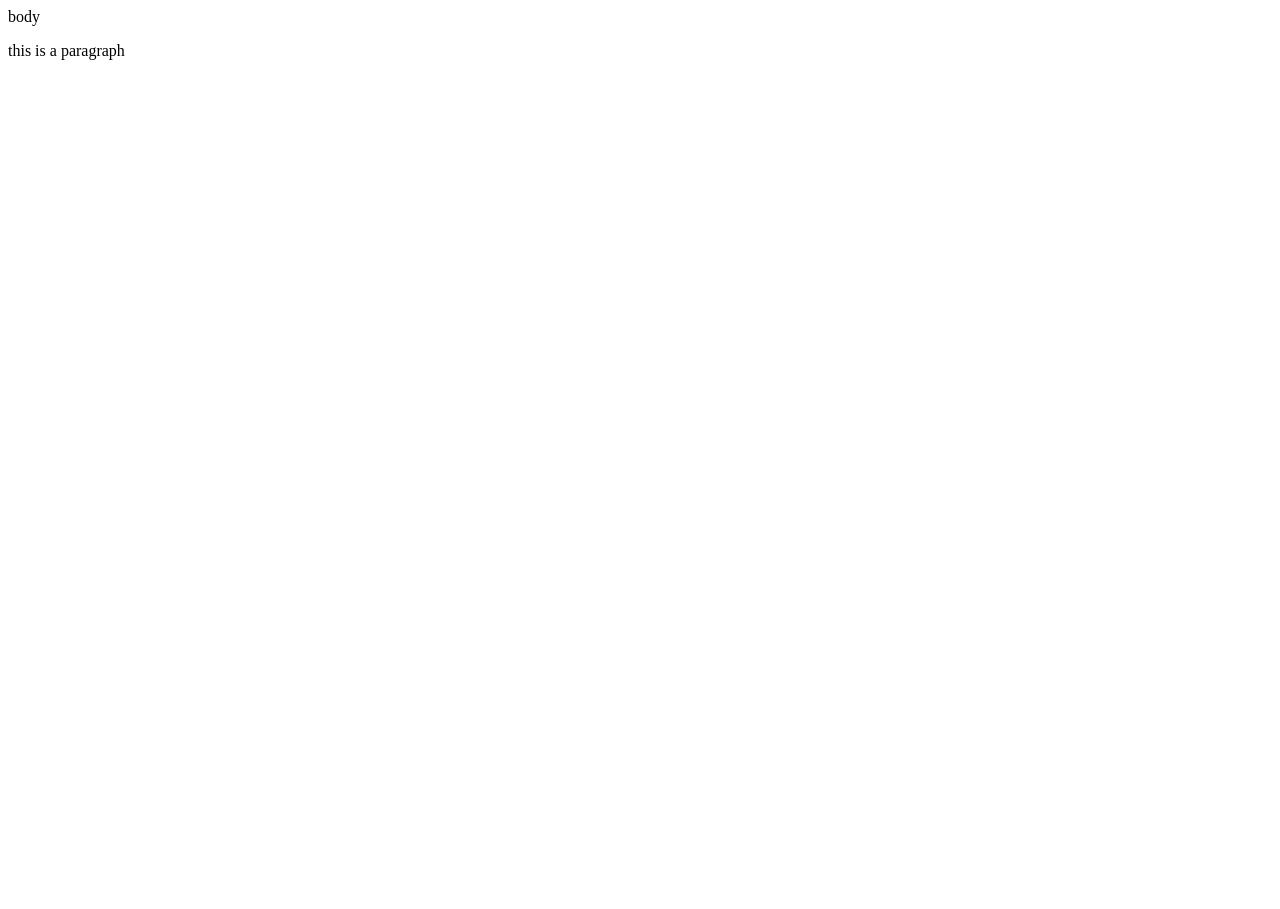
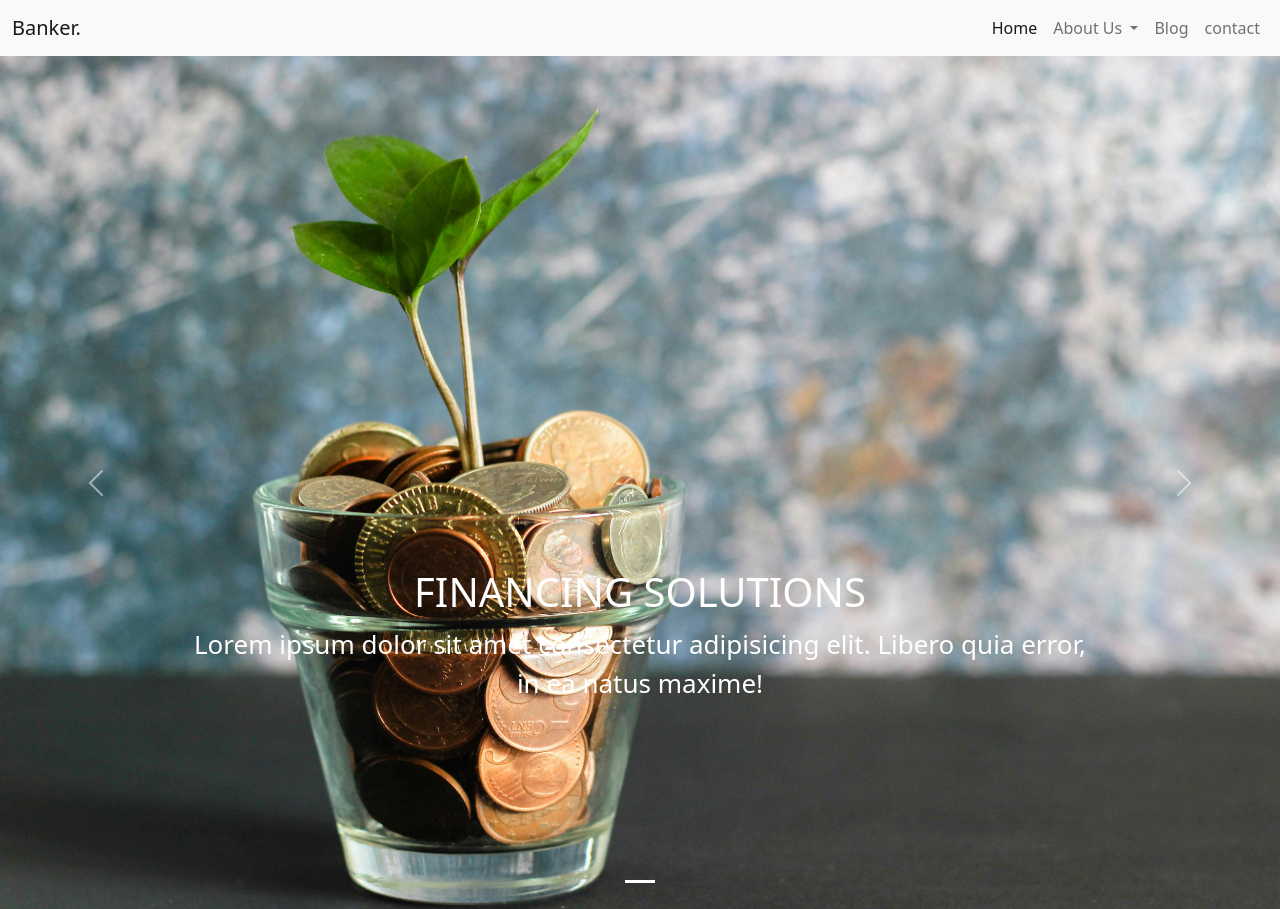
Before and after one commit to Timotheeter/webcollab, a plain HTML site: page index.html in a window 1280 px wide. Before the commit the page ends 800 px from the top, so only its background shows below. Drawn offline with nearby package versions, Linux system fonts and the light colour scheme.

Commit message:
tried out the first part

```diff
--- a/index.html
+++ b/index.html
@@ -4,10 +4,82 @@
     <meta charset="UTF-8">
     <meta name="viewport" content="width=device-width, initial-scale=1.0">
     <title>Website</title>
+    <link href="https://cdn.jsdelivr.net/npm/bootstrap@5.0.2/dist/css/bootstrap.min.css" rel="stylesheet" integrity="sha384-EVSTQN3/azprG1Anm3QDgpJLIm9Nao0Yz1ztcQTwFspd3yD65VohhpuuCOmLASjC" crossorigin="anonymous">
+    <script src="https://cdn.jsdelivr.net/npm/bootstrap@5.0.2/dist/js/bootstrap.bundle.min.js" integrity="sha384-MrcW6ZMFYlzcLA8Nl+NtUVF0sA7MsXsP1UyJoMp4YLEuNSfAP+JcXn/tWtIaxVXM" crossorigin="anonymous"></script>
+    <link rel="stylesheet" href="webcollab.css">
 </head>
 <body>
-    <div>body</div>
-    <p>this is a paragraph</p>
+    <nav class="navbar navbar-expand-lg navbar-light bg-light">
+        <div class="container-fluid">
+          <a class="navbar-brand" href="#">
+            Banker.</a>
+          <button class="navbar-toggler" type="button" data-bs-toggle="collapse" data-bs-target="#navbarSupportedContent" aria-controls="navbarSupportedContent" aria-expanded="false" aria-label="Toggle navigation">
+            <span class="navbar-toggler-icon"></span>
+          </button>
+          <div class="tee">
+            <div class="collapse navbar-collapse" id="navbarSupportedContent">
+                <ul class="navbar-nav me-auto mb-4 mb-lg-0">
+                  <li class="nav-item">
+                    <a class="nav-link active" aria-current="page" href="#">Home</a>
+                  </li>
+                  <li class="nav-item dropdown">
+                    <a class="nav-link dropdown-toggle" href="#" id="navbarDropdown" role="button" data-bs-toggle="dropdown" aria-expanded="false">
+                      About Us
+                    </a>
+                    <ul class="dropdown-menu" aria-labelledby="navbarDropdown">
+                      <li><a class="dropdown-item" href="#">Team</a></li>
+                      <li><a class="dropdown-item" href="#">Pricing</a></li>
+                      <li><a class="dropdown-item" href="#">FAQ</a></li>
+                      <li><a class="dropdown-item" href="#">Gallery</a></li>
+                      <li><a class="dropdown-item" href="#">Services</a></li>
+                      <li><a class="dropdown-item" href="#">Testimonials</a></li>
+                      <li><a class="dropdown-item" href="#">more links</a></li>
+                      <li><hr class="dropdown-divider"></li>
+                      <li><a class="dropdown-item" href="#">menu one</a></li>
+                      <li><a class="dropdown-item" href="#">menu two</a></li>
+                      <li><a class="dropdown-item" href="#">menu three</a></li>
+                    </ul>
+                  </li>
+                  <li class="nav-item">
+                    <a class="nav-link" href="#">Blog</a>
+                  </li>
+                  <li class="nav-item">
+                    <a class="nav-link" href="#">contact</a>
+                  </li>
+                </ul>
+              </div>
+
+          </div>
+
+        </div>
+
+      </nav>
+      <div class="hero">
+        <div id="carouselExampleCaptions" class="carousel slide" data-bs-ride="carousel">
+            <div class="carousel-indicators">
+              <button type="button" data-bs-target="#carouselExampleCaptions" data-bs-slide-to="0" class="active" aria-current="true" aria-label="Slide 1"></button>
+            </div>
+            <div class="carousel-inner">
+              <div class="carousel-item active">
+                <img src="micheile-henderson-ZVprbBmT8QA-unsplash (1).jpg" class="d-block w-100" alt="picture">
+                <div class="carousel-caption d-none d-md-block">
+                  <h5 style="font-size: 40px; color: white; padding-bottom: 1px;">FINANCING SOLUTIONS</h5>
+                  <p style="font-size: 26px; color: white; padding-bottom: 150px;">Lorem ipsum dolor sit amet consectetur adipisicing elit. Libero quia error, in ea natus maxime!</p>
+                </div>
+              </div>
+            </div>
+            <button class="carousel-control-prev" type="button" data-bs-target="#carouselExampleCaptions" data-bs-slide="prev">
+              <span class="carousel-control-prev-icon" aria-hidden="true"></span>
+              <span class="visually-hidden">Previous</span>
+            </button>
+            <button class="carousel-control-next" type="button" data-bs-target="#carouselExampleCaptions" data-bs-slide="next">
+              <span class="carousel-control-next-icon" aria-hidden="true"></span>
+              <span class="visually-hidden">Next</span>
+            </button>
+          </div>
+      </div>
+
+
 
 </body>
 </html>
--- a/webcollab.css
+++ b/webcollab.css
@@ -0,0 +1,10 @@
+.tee{
+    text-align: right;
+}
+.hero .h5{
+    text-align: center;
+
+}
+.p{
+    text-align: center;
+}
```
Also changed, not shown: micheile-henderson-ZVprbBmT8QA-unsplash (1).jpg (added).
